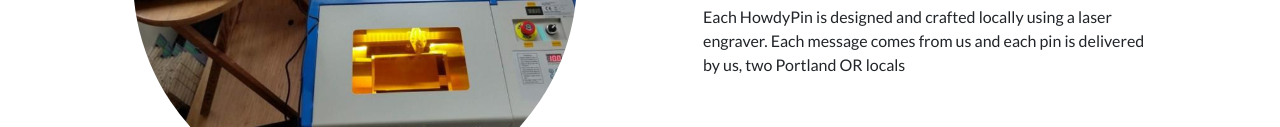
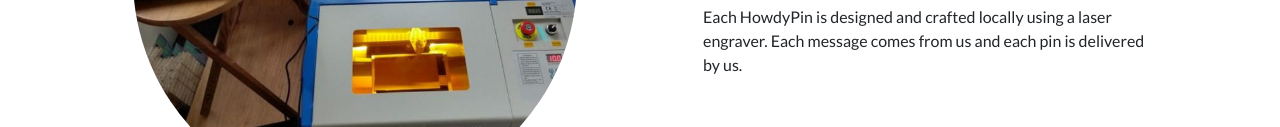
Before and after one commit to stephaniecp/howdypin, a website: page index.html in a window 1280 px wide. Shown: the part 1399-1526 px from the top of the page. Drawn offline with Linux system fonts and the light colour scheme.

Commit message:
minor text change

```diff
--- a/index.html
+++ b/index.html
@@ -109,7 +109,7 @@
           <div class="col-lg-6">
             <div class="p-5">
               <h2 class="display-4">Designed and crafted locally</h2>
-              <p>Each HowdyPin is designed and crafted locally using a laser engraver. Each message comes from us and each pin is delivered by us, two Portland OR locals</p>
+              <p>Each HowdyPin is designed and crafted locally using a laser engraver. Each message comes from us and each pin is delivered by us.</p>
             </div>
           </div>
         </div>
```
